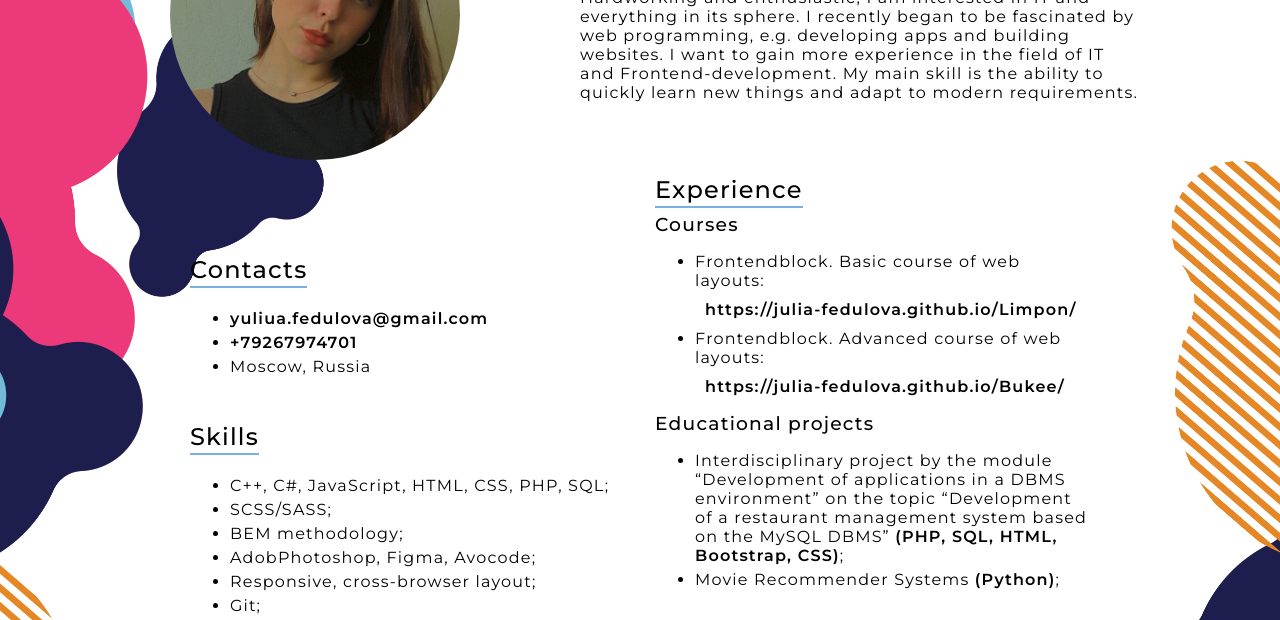
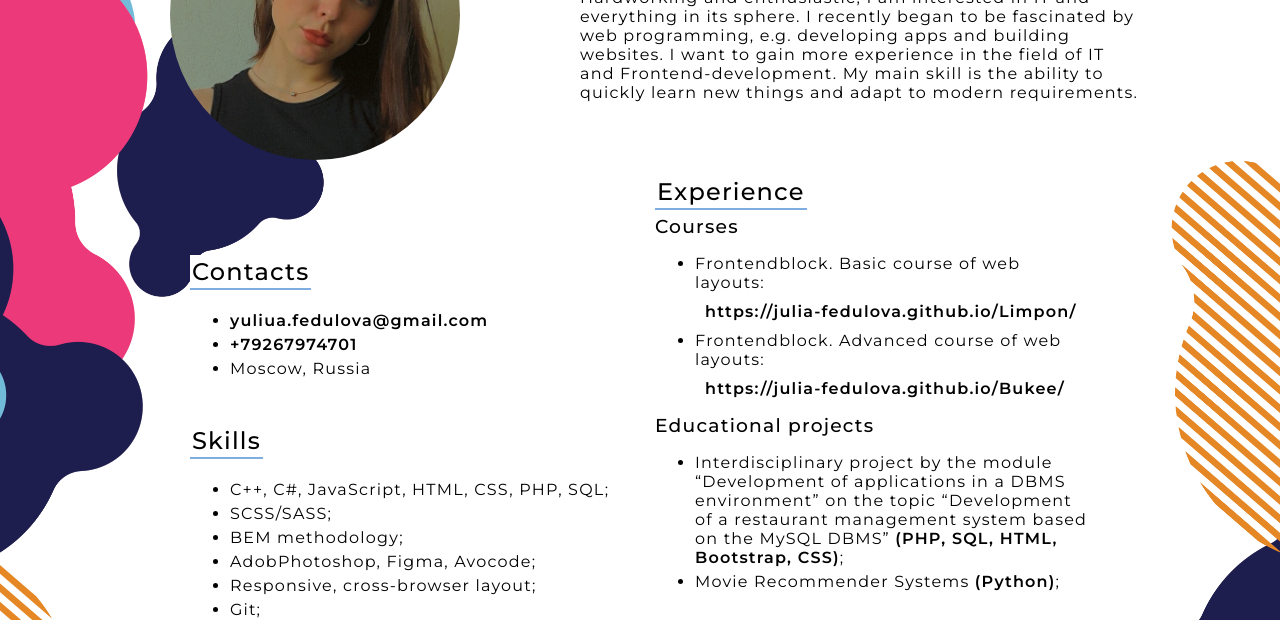
Before and after one commit to julia-fedulova/rsschool-cv, a plain HTML site: page index.html in a window 1280 px wide. Shown: the part 180-800 px from the top of the page. Drawn offline with Linux system fonts and the light colour scheme.

Commit message:
feat: add background to title

```diff
--- a/style.css
+++ b/style.css
@@ -90,10 +90,11 @@ body {
 }
 .cv-section__title{
   font-weight: 500;
-  padding-bottom: 2px;
+  padding: 2px;
   margin-bottom: 5px;
   border-bottom: 2px solid #7eaedf;
   display: inline-block;
+  background-color: #fff;
 }
 .cv-section__subtitle{
   font-weight: 500;
```
